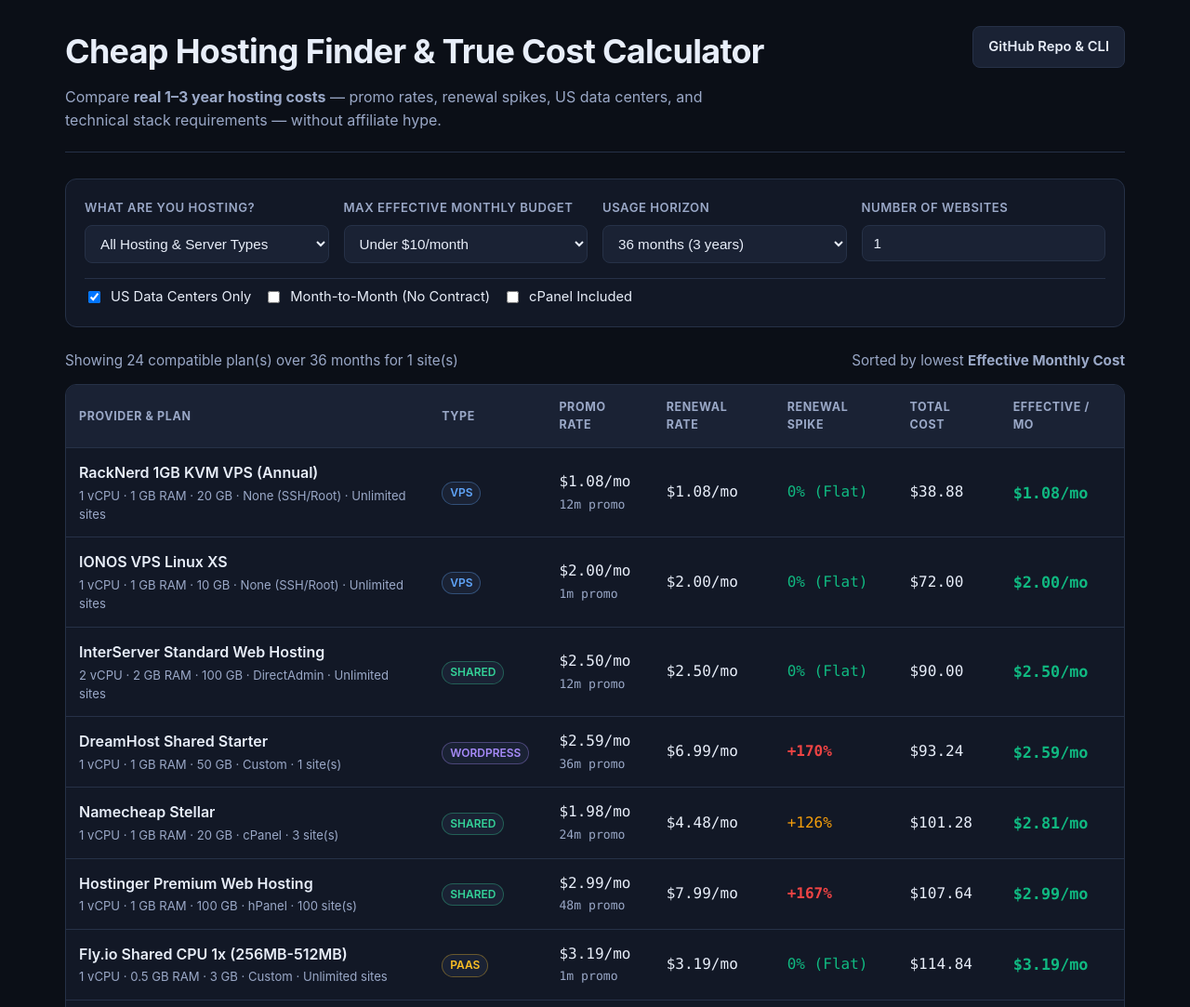
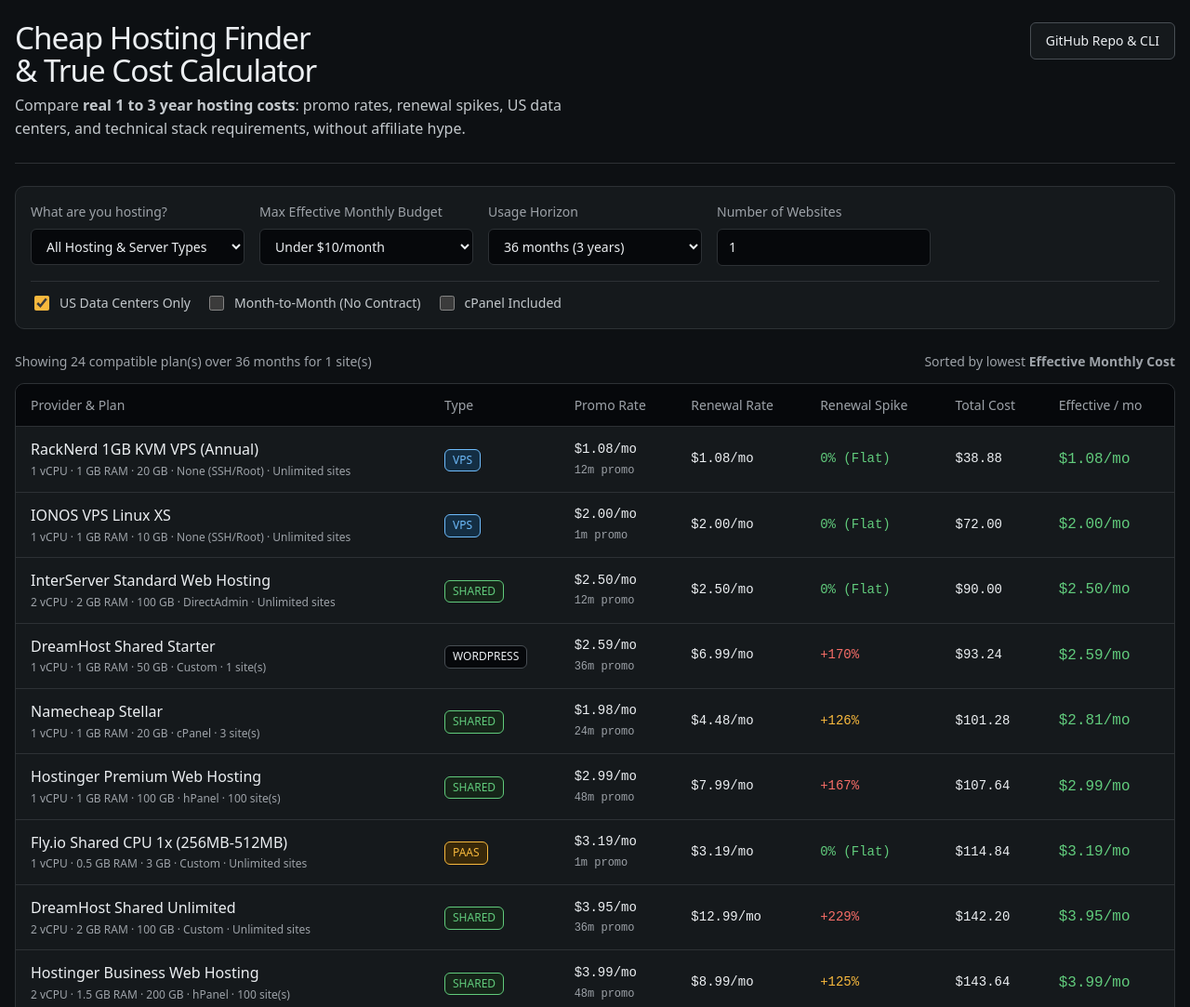
Before and after one commit to free-website-domains/cheap-web-hosting-server, a plain HTML site: page docs/index.html in a window 1280 px wide. Shown: the top 1083 px of the page at 93% size. Drawn offline with Linux system fonts and the light colour scheme; a web font is replaced by a local one.

Commit message:
style: hallmark console restyle for docs calculator app

```diff
--- /dev/null
+++ b/docs/base.css
@@ -0,0 +1,29 @@
+*, *::before, *::after { box-sizing: border-box; }
+html, body { overflow-x: clip; }
+html { scrollbar-color: var(--color-muted) var(--color-paper); scroll-padding-top: var(--space-3xl); }
+body { margin: 0; background: var(--color-paper); color: var(--color-ink); font-family: var(--font-body); font-size: var(--text-md); line-height: 1.55; -webkit-font-smoothing: antialiased; caret-color: var(--color-accent); }
+::selection { background: color-mix(in oklab, var(--color-accent) 25%, transparent); }
+:focus-visible { outline: 2px solid var(--color-focus); outline-offset: 2px; }
+a { color: inherit; text-decoration-thickness: 1px; text-underline-offset: 0.16em; }
+h1, h2, h3 { margin: 0; font-family: var(--font-display); font-weight: var(--display-weight, 700); font-synthesis: none; letter-spacing: var(--tracking-display); line-height: 1.05; overflow-wrap: break-word; min-width: 0; text-wrap: balance; }
+h1 { max-width: 20ch; font-size: var(--text-display); } h2 { max-width: 30ch; font-size: var(--text-section); } h3 { max-width: 40ch; font-size: var(--text-title); line-height: 1.2; }
+.lead { font-size: var(--text-lead); line-height: 1.45; max-width: 52ch; }
+p { margin: 0; text-wrap: pretty; }
+p:not([class]) { max-width: 65ch; }
+img, video { max-width: 100%; height: auto; display: block; }
+svg { display: block; }
+[hidden] { display: none !important; }
+button, input, select, textarea { font: inherit; }
+.container { width: 100%; max-width: var(--container); margin-inline: auto; padding-inline: var(--gutter); box-sizing: border-box; }
+.num, .figure, td.num { font-variant-numeric: tabular-nums; }
+.visually-hidden { position: absolute; width: 1px; height: 1px; overflow: hidden; clip-path: inset(50%); white-space: nowrap; }
+[data-slot] { position: relative; overflow: hidden; background: linear-gradient(160deg, var(--color-paper-2, var(--color-paper)), var(--color-paper-3, var(--color-paper))); }
+[data-slot] > img { position: absolute; inset: 0; width: 100%; height: 100%; object-fit: cover; z-index: 1; }
+[data-slot]:has(> img) > :not(img):not([data-keep]) { display: none !important; }
+@media (max-width: 60rem) { :root { --gutter: 24px; --section-gap-s: 80px; --section-gap: 96px; --section-gap-l: 120px; } }
+@media (max-width: 40rem) { :root { --gutter: 16px; --section-gap-s: 56px; --section-gap: 72px; --section-gap-l: 96px; --gap-columns: 16px; } }
+@media (prefers-reduced-motion: reduce) { *:not(.keep-motion), *:not(.keep-motion)::before, *:not(.keep-motion)::after { animation-duration: 0.01ms !important; animation-iteration-count: 1 !important; transition-duration: 0.01ms !important; scroll-behavior: auto !important; } }
+/* photographs: duotone paper-3 ink */
+[data-slot]:has(> img) { isolation: isolate; background: var(--color-ink); outline: 1px solid color-mix(in oklab, var(--color-ink) 8%, transparent); outline-offset: -1px; }
+[data-slot] > img { z-index: 0; filter: grayscale(1) contrast(1.08); mix-blend-mode: multiply; }
+[data-slot]:has(> img)::before { content: ""; position: absolute; inset: 0; z-index: 1; background: var(--color-paper-3); mix-blend-mode: lighten; pointer-events: none; }
--- a/docs/index.html
+++ b/docs/index.html
@@ -3,8 +3,11 @@
 <head>
   <meta charset="UTF-8" />
   <meta name="viewport" content="width=device-width, initial-scale=1.0" />
-  <title>Cheap Web Hosting Server &amp; True Cost Calculator (1–3 Year Renewal Comparison)</title>
-  <meta name="description" content="Compare real 1–3 year web hosting and cheap Linux VPS costs. Filter by WordPress, Node.js, Python, Docker, US data centers, cPanel, and no-contract monthly billing." />
+  <title>Cheap Web Hosting Server and True Cost Calculator (1 to 3 Year Renewal Comparison)</title>
+  <meta name="description" content="Compare real 1 to 3 year web hosting and cheap Linux VPS costs. Filter by WordPress, Node.js, Python, Docker, US data centers, cPanel, and no-contract monthly billing." />
+  <link rel="preconnect" href="https://fonts.googleapis.com" />
+  <link rel="preconnect" href="https://fonts.gstatic.com" crossorigin />
+  <link href="https://fonts.googleapis.com/css2?family=Atkinson+Hyperlegible+Mono:wght@400;500&family=Host+Grotesk:wght@400;500&display=swap" rel="stylesheet" />
   <link rel="stylesheet" href="./styles.css" />
 </head>
 <body>
@@ -13,7 +16,7 @@
       <div>
         <h1>Cheap Hosting Finder &amp; True Cost Calculator</h1>
         <p class="subtitle">
-          Compare <strong>real 1–3 year hosting costs</strong> — promo rates, renewal spikes, US data centers, and technical stack requirements — without affiliate hype.
+          Compare <strong>real 1 to 3 year hosting costs</strong>: promo rates, renewal spikes, US data centers, and technical stack requirements, without affiliate hype.
         </p>
       </div>
       <a class="repo-link" href="https://github.com/free-website-domains/cheap-web-hosting-server" target="_blank" rel="noopener">
@@ -67,7 +70,7 @@
     </section>
 
     <div class="summary-bar">
-      <span id="resultCount">Loading plans...</span>
+      <span id="resultCount">Loading plans…</span>
       <span>Sorted by lowest <strong>Effective Monthly Cost</strong></span>
     </div>
 
@@ -91,7 +94,7 @@
     <section class="callout">
       <h2>Why Effective Monthly Cost Matters (Example: IONOS Plus vs Hetzner CX22)</h2>
       <p>
-        An advertised <code>$1.00/mo</code> shared plan (IONOS Plus) renews at <code>$14.00/mo</code> after year 1 — costing <strong>$348.00</strong> over 36 months (<code>$9.67/mo</code> effective). Meanwhile, a flat <code>$4.99/mo</code> Hetzner CX22 US Linux VPS (4 GB RAM, 2 vCPU) costs <strong>$179.64</strong> over the same 36 months with zero renewal surprises.
+        An advertised <code>$1.00/mo</code> shared plan (IONOS Plus) renews at <code>$14.00/mo</code> after year 1, costing <strong>$348.00</strong> over 36 months (<code>$9.67/mo</code> effective). Meanwhile, a flat <code>$4.99/mo</code> Hetzner CX22 US Linux VPS (4 GB RAM, 2 vCPU) costs <strong>$179.64</strong> over the same 36 months with zero renewal surprises.
       </p>
     </section>
   </div>
--- a/docs/styles.css
+++ b/docs/styles.css
@@ -1,34 +1,39 @@
-:root {
-  --bg: #0b0f17;
-  --surface: #121826;
-  --surface-2: #1a2234;
-  --border: #263147;
-  --text: #e8eef9;
-  --muted: #9aa8c7;
-  --accent: #3b82f6;
-  --accent-hover: #2563eb;
-  --green: #10b981;
-  --amber: #f59e0b;
-  --red: #ef4444;
-  --radius: 12px;
-  --font: -apple-system, BlinkMacSystemFont, "Segoe UI", Roboto, Inter, sans-serif;
-  --mono: ui-monospace, SFMono-Regular, Menlo, Monaco, Consolas, monospace;
+/* Hallmark · shape: app screen · genre: modern-minimal · theme: Console (deal 1/3, seed cheap-web-hosting-vps-7b9f·6adc5760·2026-11-17·r0) · redesign: restyle
+ * nav: kept · signature: kept · states: default, hover, focus-visible, active, disabled, checked, empty, populated · console: graphite
+ * axes: dark/grotesk-sans/chromatic-amber · posture: restrained · contrast: pass · v2.0.0 */
+/* Hallmark · pre-emit critique: P5 H5 E5 S5 R5 V5 · weakest: R5, tightened table density and hairline seam hierarchy */
+@import url("./tokens.css");
+@import url("./base.css");
+
+*,
+*::before,
+*::after {
+  box-sizing: border-box;
 }
 
-* { box-sizing: border-box; }
+html,
+body {
+  overflow-x: clip;
+}
 
 body {
   margin: 0;
-  font-family: var(--font);
-  background: var(--bg);
-  color: var(--text);
+  font-family: var(--font-body);
+  font-size: var(--text-md);
+  background-color: var(--color-paper);
+  color: var(--color-ink);
   line-height: 1.55;
 }
 
+::selection {
+  background-color: var(--color-accent-soft);
+  color: var(--color-ink);
+}
+
 .container {
-  max-width: 1180px;
-  margin: 0 auto;
-  padding: 28px 20px 64px;
+  max-width: var(--container);
+  margin-inline: auto;
+  padding: var(--space-lg) var(--space-md) var(--space-2xl);
 }
 
 header {
@@ -36,86 +41,154 @@ header {
   flex-wrap: wrap;
   justify-content: space-between;
   align-items: flex-start;
-  gap: 16px;
-  margin-bottom: 28px;
-  border-bottom: 1px solid var(--border);
-  padding-bottom: 22px;
+  gap: var(--space-md);
+  margin-bottom: var(--space-lg);
+  padding-bottom: var(--space-lg);
+  border-bottom: var(--rule-hair) solid var(--color-rule);
+}
+
+h1,
+h2 {
+  font-family: var(--font-display);
+  font-weight: var(--display-weight);
+  letter-spacing: var(--tracking-display);
+  line-height: 1.04;
+  text-wrap: balance;
+  overflow-wrap: break-word;
+  min-width: 0;
+  color: var(--color-ink);
 }
 
 h1 {
-  margin: 0 0 8px;
-  font-size: clamp(1.6rem, 3vw, 2.25rem);
-  letter-spacing: -0.02em;
+  margin: 0 0 var(--space-xs);
+  font-size: clamp(var(--text-xl), 3vw, var(--text-3xl));
 }
 
 .subtitle {
   margin: 0;
-  color: var(--muted);
-  max-width: 720px;
+  color: var(--color-ink-2);
+  max-width: 68ch;
+  font-size: var(--text-md);
 }
 
 .repo-link {
   display: inline-flex;
   align-items: center;
-  gap: 8px;
-  padding: 10px 16px;
-  background: var(--surface-2);
-  border: 1px solid var(--border);
-  border-radius: 8px;
-  color: var(--text);
+  gap: var(--space-xs);
+  padding: var(--space-xs) var(--space-md);
+  background-color: var(--color-paper-2);
+  border: var(--rule-hair) solid var(--color-rule-2);
+  border-radius: var(--radius-pill);
+  color: var(--color-ink);
   text-decoration: none;
-  font-weight: 600;
-  font-size: 0.92rem;
+  font-weight: 500;
+  font-size: var(--text-sm);
+  transition: background-color var(--dur-short) var(--ease-out), border-color var(--dur-short) var(--ease-out);
 }
-.repo-link:hover { border-color: var(--accent); }
+
+.repo-link:hover {
+  background-color: var(--color-paper-3);
+  border-color: var(--color-accent);
+}
+
+.repo-link:active {
+  transform: translateY(1px);
+}
+
+.repo-link:focus-visible {
+  outline: 2px solid var(--color-focus);
+  outline-offset: 2px;
+}
 
 .grid-controls {
   display: grid;
   grid-template-columns: repeat(auto-fit, minmax(220px, 1fr));
-  gap: 16px;
-  background: var(--surface);
-  border: 1px solid var(--border);
-  border-radius: var(--radius);
-  padding: 20px;
-  margin-bottom: 24px;
+  gap: var(--space-md);
+  background-color: var(--color-paper-2);
+  border: var(--rule-hair) solid var(--color-rule);
+  border-radius: var(--radius-card);
+  padding: var(--space-md);
+  margin-bottom: var(--space-lg);
 }
 
 .control-group label {
   display: block;
-  font-size: 0.82rem;
-  font-weight: 600;
-  color: var(--muted);
-  text-transform: uppercase;
-  letter-spacing: 0.04em;
-  margin-bottom: 8px;
+  font-size: var(--text-sm);
+  font-weight: 500;
+  color: var(--color-muted);
+  margin-bottom: var(--space-xs);
 }
 
-select, input[type="number"] {
+select,
+input[type="number"] {
   width: 100%;
-  padding: 10px 12px;
-  border-radius: 8px;
-  border: 1px solid var(--border);
-  background: var(--surface-2);
-  color: var(--text);
-  font-size: 0.95rem;
+  padding: var(--space-xs) var(--space-sm);
+  border-radius: var(--radius-pill);
+  border: var(--rule-hair) solid var(--color-rule);
+  background-color: var(--color-paper-3);
+  color: var(--color-ink);
+  font-family: var(--font-body);
+  font-size: var(--text-sm);
+  transition: border-color var(--dur-micro) var(--ease-out);
+}
+
+select:hover,
+input[type="number"]:hover {
+  border-color: var(--color-rule-2);
+}
+
+select:focus-visible,
+input[type="number"]:focus-visible {
+  outline: 2px solid var(--color-focus);
+  outline-offset: 2px;
+  border-color: var(--color-focus);
+}
+
+select:active,
+input[type="number"]:active {
+  border-color: var(--color-accent);
+}
+
+select:disabled,
+input[type="number"]:disabled {
+  opacity: 0.5;
+  cursor: not-allowed;
 }
 
 .toggles {
   display: flex;
   flex-wrap: wrap;
-  gap: 14px;
+  gap: var(--space-md);
   align-items: center;
   grid-column: 1 / -1;
-  padding-top: 8px;
-  border-top: 1px solid var(--border);
+  padding-top: var(--space-sm);
+  border-top: var(--rule-hair) solid var(--color-rule);
 }
 
 .toggle {
   display: inline-flex;
   align-items: center;
-  gap: 8px;
-  font-size: 0.92rem;
+  gap: var(--space-xs);
+  font-size: var(--text-sm);
+  color: var(--color-ink-2);
   cursor: pointer;
+}
+
+.toggle input[type="checkbox"] {
+  accent-color: var(--color-accent);
+  width: 16px;
+  height: 16px;
+  cursor: pointer;
+}
+
+.toggle input[type="checkbox"]:focus-visible {
+  outline: 2px solid var(--color-focus);
+  outline-offset: 2px;
+}
+
+.toggle input[type="checkbox"]:disabled {
+  opacity: 0.5;
+  cursor: not-allowed;
 }
 
 .summary-bar {
@@ -123,17 +196,17 @@ select, input[type="number"] {
   flex-wrap: wrap;
   justify-content: space-between;
   align-items: center;
-  gap: 12px;
-  margin-bottom: 14px;
-  color: var(--muted);
-  font-size: 0.95rem;
+  gap: var(--space-sm);
+  margin-bottom: var(--space-sm);
+  color: var(--color-muted);
+  font-size: var(--text-sm);
 }
 
 .table-wrap {
   overflow-x: auto;
-  background: var(--surface);
-  border: 1px solid var(--border);
-  border-radius: var(--radius);
+  background-color: var(--color-paper-2);
+  border: var(--rule-hair) solid var(--color-rule);
+  border-radius: var(--radius-card);
 }
 
 table {
@@ -142,56 +215,132 @@ table {
   min-width: 860px;
 }
 
-th, td {
-  padding: 14px 14px;
+th,
+td {
+  padding: var(--space-sm) var(--space-md);
   text-align: left;
-  border-bottom: 1px solid var(--border);
+  border-bottom: var(--rule-hair) solid var(--color-rule);
   vertical-align: middle;
 }
 
 th {
-  font-size: 0.78rem;
-  text-transform: uppercase;
-  letter-spacing: 0.05em;
-  color: var(--muted);
-  background: var(--surface-2);
+  font-size: var(--text-sm);
+  font-weight: 500;
+  color: var(--color-muted);
+  background-color: var(--color-paper-3);
 }
 
-tr:last-child td { border-bottom: none; }
-tr:hover td { background: rgba(59, 130, 246, 0.05); }
+tr:last-child td {
+  border-bottom: none;
+}
 
-.plan-name { font-weight: 600; }
-.plan-meta { font-size: 0.82rem; color: var(--muted); margin-top: 2px; }
+tbody tr:hover td {
+  background-color: var(--color-paper-3);
+}
+
+.plan-name {
+  font-weight: 500;
+  color: var(--color-ink);
+}
+
+.plan-meta {
+  font-size: var(--text-xs);
+  color: var(--color-muted);
+  margin-top: var(--space-3xs);
+}
 
 .badge {
   display: inline-block;
-  padding: 2px 8px;
-  border-radius: 999px;
-  font-size: 0.75rem;
-  font-weight: 600;
-  background: var(--surface-2);
-  border: 1px solid var(--border);
-  color: var(--muted);
-  margin-right: 4px;
+  padding: var(--space-3xs) var(--space-xs);
+  border-radius: var(--radius-pill);
+  font-size: var(--text-xs);
+  font-weight: 500;
+  background-color: var(--color-paper-3);
+  border: var(--rule-hair) solid var(--color-rule-2);
+  color: var(--color-ink-2);
 }
-.badge-vps { color: #60a5fa; border-color: rgba(96, 165, 250, 0.35); }
-.badge-shared { color: #34d399; border-color: rgba(52, 211, 153, 0.35); }
-.badge-wordpress { color: #a78bfa; border-color: rgba(167, 139, 250, 0.35); }
-.badge-paas { color: #fbbf24; border-color: rgba(251, 191, 36, 0.35); }
 
-.mono { font-family: var(--mono); }
-.eff-price { font-size: 1.05rem; font-weight: 700; color: var(--green); }
-.spike-zero { color: var(--green); }
-.spike-mid { color: var(--amber); }
-.spike-high { color: var(--red); font-weight: 600; }
+.badge-vps {
+  color: var(--color-cool);
+  background-color: var(--color-cool-soft);
+  border-color: var(--color-cool);
+}
+
+.badge-shared {
+  color: var(--color-ok);
+  background-color: var(--color-ok-soft);
+  border-color: var(--color-ok);
+}
+
+.badge-wordpress {
+  color: var(--color-ink);
+  background-color: var(--color-paper-3);
+  border-color: var(--color-rule-2);
+}
+
+.badge-paas {
+  color: var(--color-accent);
+  background-color: var(--color-accent-soft);
+  border-color: var(--color-accent);
+}
+
+.mono {
+  font-family: var(--font-outlier);
+  font-size: var(--text-sm);
+  font-variant-numeric: tabular-nums slashed-zero;
+}
+
+.eff-price {
+  font-size: var(--text-md);
+  font-weight: 500;
+  color: var(--color-ok);
+}
+
+.spike-zero {
+  color: var(--color-ok);
+}
+
+.spike-mid {
+  color: var(--color-accent);
+}
+
+.spike-high {
+  color: var(--color-bad);
+  font-weight: 500;
+}
 
 .callout {
-  margin-top: 28px;
-  padding: 20px;
-  background: var(--surface);
-  border: 1px solid var(--border);
-  border-left: 4px solid var(--accent);
-  border-radius: var(--radius);
+  margin-top: var(--space-lg);
+  padding: var(--space-md);
+  background-color: var(--color-paper-3);
+  border: var(--rule-hair) solid var(--color-rule);
+  border-radius: var(--radius-card);
 }
-.callout h2 { margin: 0 0 8px; font-size: 1.15rem; }
-.callout p { margin: 0; color: var(--muted); }
+
+.callout h2 {
+  margin: 0 0 var(--space-xs);
+  font-size: var(--text-lg);
+}
+
+.callout p {
+  margin: 0;
+  color: var(--color-muted);
+}
+
+.callout code {
+  font-family: var(--font-outlier);
+  font-size: var(--text-sm);
+  color: var(--color-ink);
+  background-color: var(--color-paper-2);
+  padding: var(--space-3xs) var(--space-2xs);
+  border-radius: var(--radius-pill);
+  border: var(--rule-hair) solid var(--color-rule);
+}
+
+@media (prefers-reduced-motion: reduce) {
+  .repo-link,
+  select,
+  input[type="number"] {
+    transition: none;
+  }
+}
--- /dev/null
+++ b/docs/tokens.css
@@ -0,0 +1,22 @@
+:root {
+  color-scheme: dark;
+  --space-3xs: 2px; --space-2xs: 4px; --space-xs: 8px; --space-sm: 12px; --space-md: 16px; --space-lg: 24px; --space-xl: 40px; --space-2xl: 64px; --space-3xl: 96px; --space-4xl: 144px;
+  --text-xs: 0.75rem; --text-sm: 0.875rem; --text-md: 1rem; --text-lg: 1.2rem; --text-xl: 1.44rem; --text-2xl: 1.728rem; --text-3xl: 2.074rem;
+  --text-display-s: 1.44rem; --text-display: 1.728rem; --text-section: 1.2rem; --text-title: 1rem; --text-lead: 1rem;
+  --ease-out: cubic-bezier(0.16, 1, 0.3, 1); --ease-in: cubic-bezier(0.7, 0, 0.84, 0); --ease-in-out: cubic-bezier(0.65, 0, 0.35, 1);
+  --dur-micro: 120ms; --dur-short: 220ms; --dur-long: 420ms;
+  --color-error: oklch(72% 0.15 27); --color-success: oklch(76% 0.13 150);
+  --container: 1440px; --gutter: 64px; --gap-columns: 32px; --section-gap-s: 120px; --section-gap: 144px; --section-gap-l: 176px;
+  --z-base: 1; --z-raised: 10; --z-dropdown: 100; --z-sticky: 200; --z-sticky-nav: 300; --z-modal: 400; --z-toast: 500; --z-tooltip: 600;
+  --color-paper: oklch(17% 0.008 250); --color-paper-2: oklch(21% 0.009 250); --color-paper-3: oklch(13.5% 0.007 250);
+  --color-ink: oklch(95% 0.005 250); --color-ink-2: oklch(83% 0.008 250); --color-muted: oklch(71% 0.01 250);
+  --color-rule: oklch(31% 0.01 250); --color-rule-2: oklch(42% 0.012 250);
+  --color-accent: oklch(82% 0.15 80); --color-accent-ink: oklch(18% 0.04 75); --color-accent-soft: oklch(29% 0.05 80); --color-focus: oklch(82% 0.15 80);
+  --color-cool: oklch(77% 0.12 245); --color-cool-soft: oklch(29% 0.05 245);
+  --color-ok: oklch(76% 0.15 150); --color-ok-soft: oklch(24.5% 0.03 150); --color-bad: oklch(70% 0.17 25); --color-bad-soft: oklch(24.5% 0.035 25);
+  --font-display: "Host Grotesk", ui-sans-serif, system-ui, sans-serif; --font-body: var(--font-display);
+  --font-outlier: "Atkinson Hyperlegible Mono", ui-monospace, monospace;
+  --radius-card: 10px; --radius-pill: 6px; --rule-hair: 1px;
+  --shadow-card: none;
+  --tracking-display: -0.03em; --display-weight: 500;
+}
```
Also changed, not shown: 1 other file.
